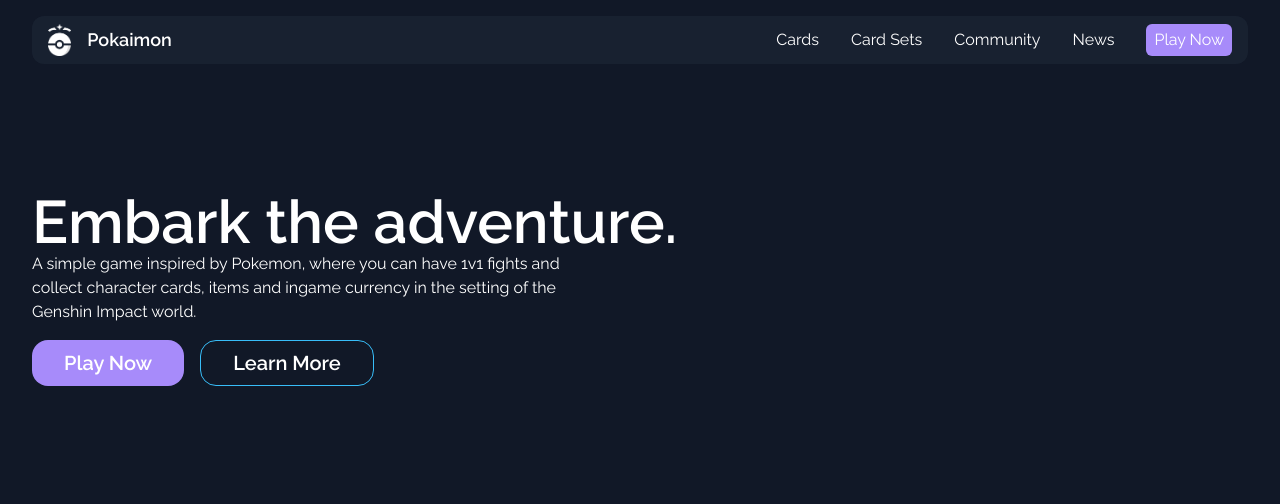
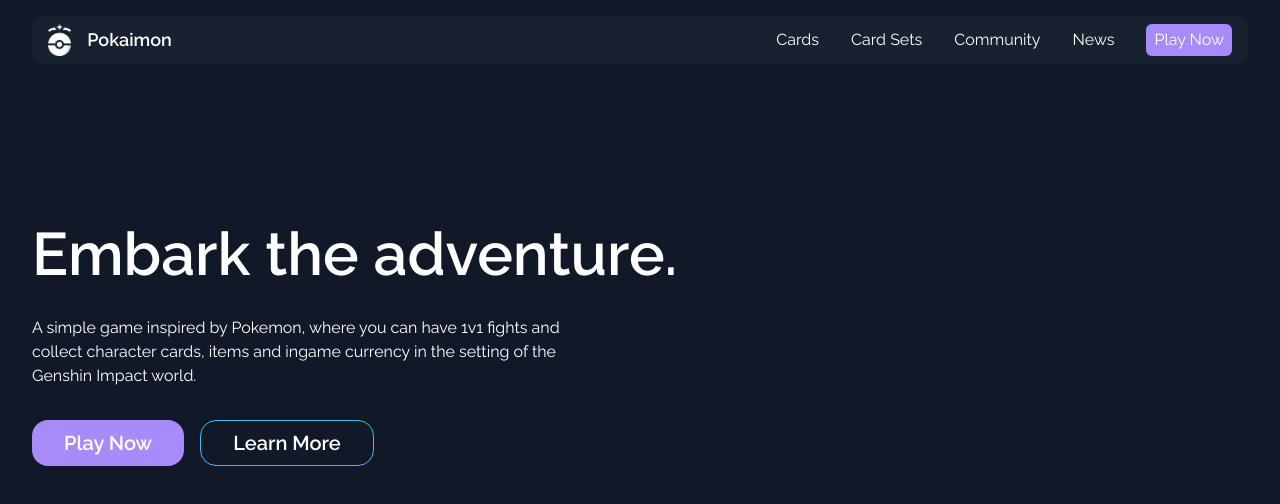
Before and after one commit to catto-labs/pokaimon, a Vue app: page / in a window 1280 px wide. Shown: the top 504 px of the page. Built offline with nearby package versions, Linux system fonts and the light colour scheme.

Commit message:
feat: adjust spacing in elements

```diff
--- a/package.json
+++ b/package.json
@@ -1,6 +1,6 @@
 {
   "name": "pokaimon",
-  "version": "1.20.0",
+  "version": "1.21.0",
   "private": true,
   "scripts": {
     "dev": "vite",
--- a/src/pages/index.vue
+++ b/src/pages/index.vue
@@ -1,12 +1,13 @@
 <template>
   <div>
-    <Navbar class="fixed top-0 w-full" />
-    <main class="px-8 pt-16">
+    <Navbar class="fixed top-0 z-50 w-full" />
+    <main class="px-8 py-24">
+      <div class="space-y-8">
         <h1 class="mt-32 text-6xl font-bold">Embark the adventure.</h1>
         <p class="max-w-xl">
           A simple game inspired by Pokemon, where you can have 1v1 fights and
-        collect character cards, items and ingame currency in the setting of the
-        Genshin Impact world.
+          collect character cards, items and ingame currency in the setting of
+          the Genshin Impact world.
         </p>
         <div class="mt-4 flex flex-row gap-4">
           <button class="rounded-2xl bg-purple px-8 py-2 text-xl font-bold">
@@ -18,6 +19,7 @@
             Learn More
           </button>
         </div>
+      </div>
     </main>
   </div>
 </template>
```
Lines whose indentation alone changed are shown as unchanged.
